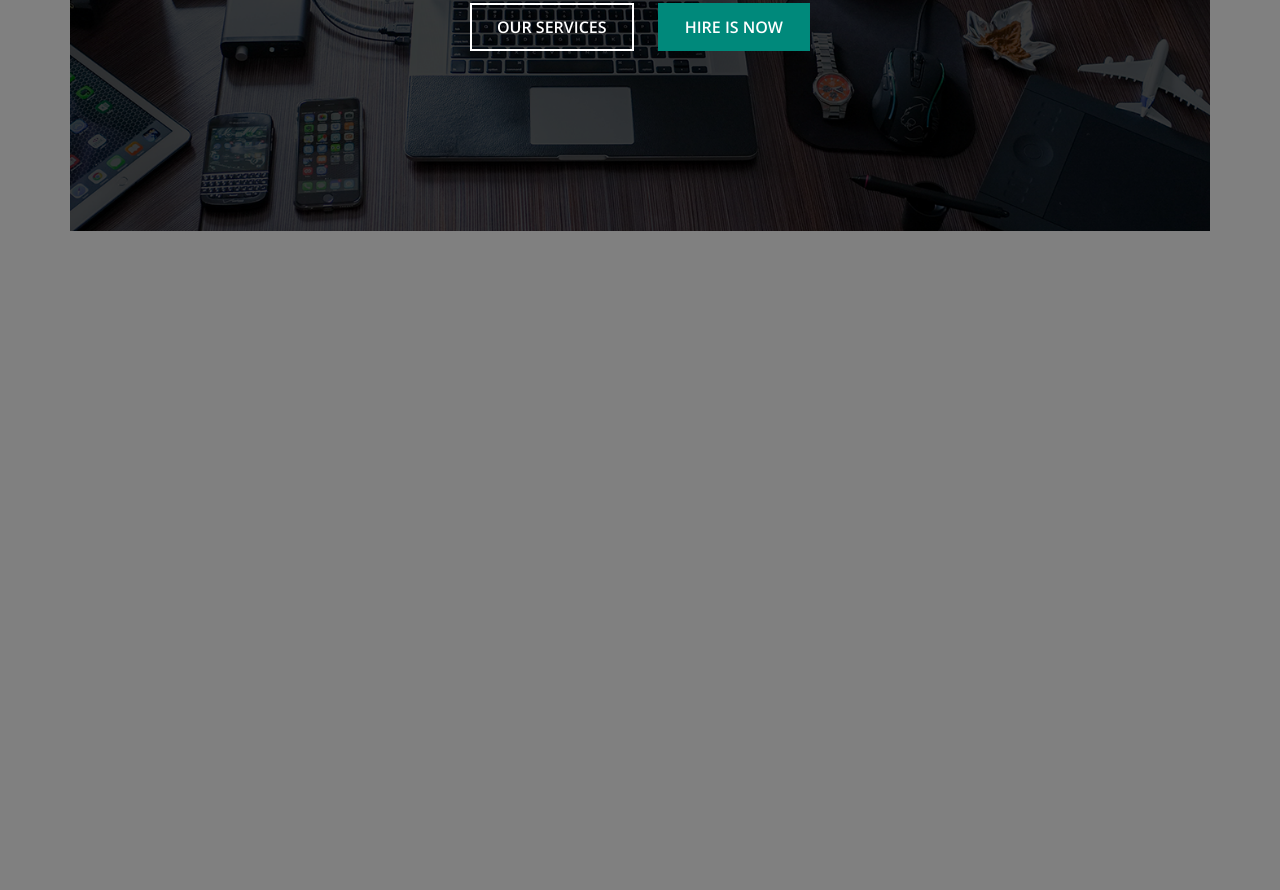
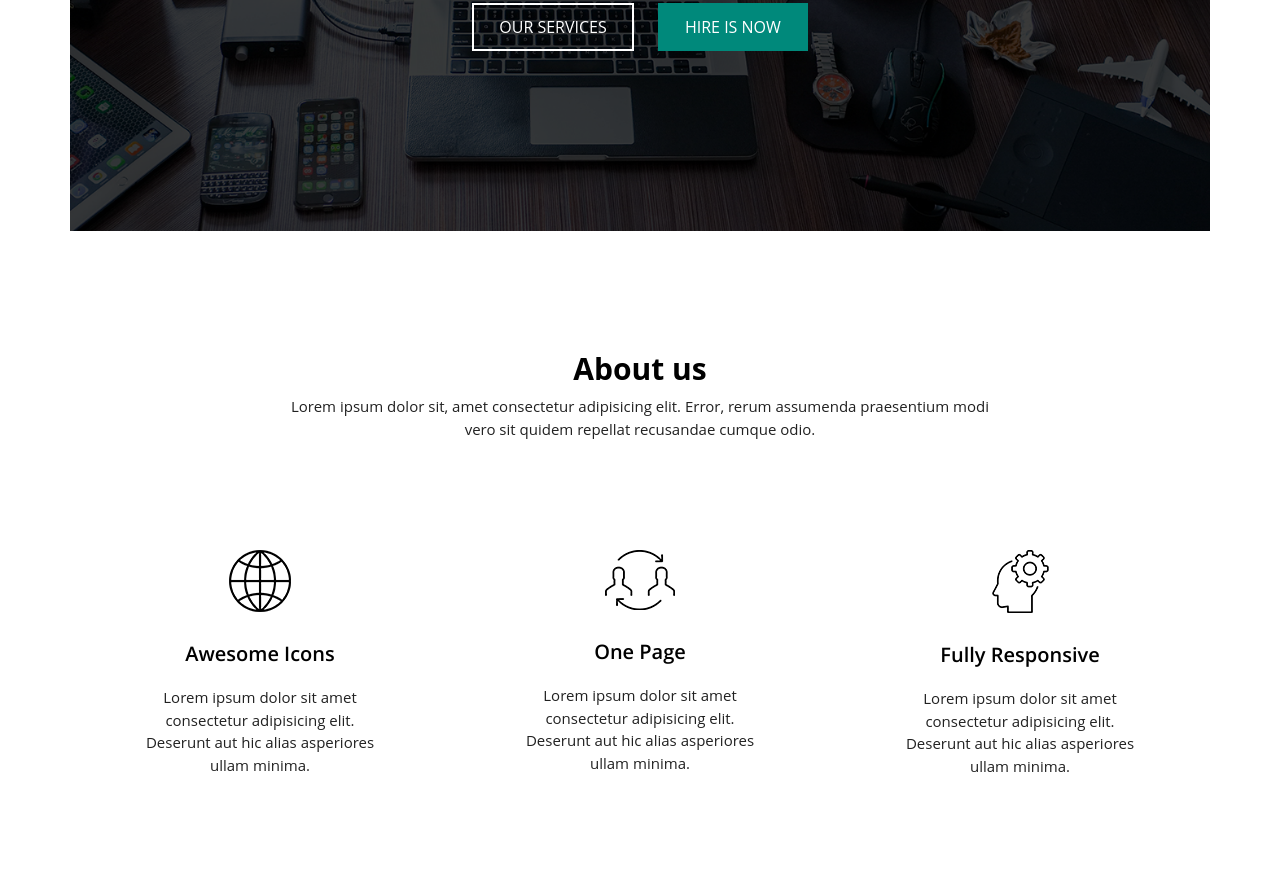
Before and after one commit to green332211/bemWithBootstrap, a plain HTML site: page index.html in a window 1280 px wide. Shown: the part 491-1381 px from the top of the page. Before the commit the page ends 800 px from the top, so only its background shows below. Drawn offline with nearby package versions, Linux system fonts and the light colour scheme.

Commit message:
Допилил раздел " О нас "

```diff
--- a/css/style.css
+++ b/css/style.css
@@ -1,9 +1,7 @@
 @import 'fonts.css';
 
 body {
-    background: grey;
-    font-family: 'Open Sans Semibold';
-
+    font-family: 'Open Sans';
 }
 
 ul, li {
@@ -23,6 +21,7 @@ ul, li {
 }
 
 .menu__item a {
+    font-family: 'Open Sans Semibold';
     font-size: 20px;
     color: #212121;
 }
@@ -73,5 +72,32 @@ ul, li {
 .button__full:hover {
     border: 2px solid white;
     background: #055c53;
+}
 
+/* О нас */
+
+.about {
+    color: black;
+    background: white;
+    text-align: center;
+    padding-top: 120px;
+    padding-bottom: 125px;
 }
+
+.about__title {
+    font-size: 30px;
+    font-weight: bold;
+}
+
+.about__text {
+    color: #212121;
+    font-size: 15px;
+    margin-bottom: 110px;
+}
+
+.about__h3 {
+    margin-top: 30px;
+    margin-bottom: 20px;
+    font-family: 'Open Sans Semibold';
+    font-size: 20px;
+}
--- a/index.html
+++ b/index.html
@@ -43,6 +43,34 @@
         </div>
     </header>
 
+    <section class="about">
+        <div class="container">
+            <div class="row justify-content-center">
+                <div class="col-xl-8">
+                    <h2 class="about__title">About us</h2>
+                    <p class="about__text">Lorem ipsum dolor sit, amet consectetur adipisicing elit. Error, rerum assumenda praesentium modi vero sit quidem repellat recusandae cumque odio.</p>
+                </div>
+            </div>
+            <div class="row justify-content-around">
+                <div class="col-xl-3">
+                    <img src="img/internet.png" alt="">
+                    <h3 class="about__h3">Awesome Icons</h3>
+                    <p class="about__text">Lorem ipsum dolor sit amet consectetur adipisicing elit. Deserunt aut hic alias asperiores ullam minima.</p>
+                </div>
+                <div class="col-xl-3">
+                    <img src="img/transfer.png" alt="">
+                    <h3 class="about__h3">One Page</h3>
+                    <p class="about__text">Lorem ipsum dolor sit amet consectetur adipisicing elit. Deserunt aut hic alias asperiores ullam minima.</p>
+                </div>
+                <div class="col-xl-3">
+                    <img src="img/head.png" alt="">
+                    <h3 class="about__h3">Fully Responsive</h3>
+                    <p class="about__text">Lorem ipsum dolor sit amet consectetur adipisicing elit. Deserunt aut hic alias asperiores ullam minima.</p>
+                </div>
+            </div>
+        </div>
+    </section>
+
     <script src="https://code.jquery.com/jquery-3.3.1.slim.min.js" integrity="sha384-q8i/X+965DzO0rT7abK41JStQIAqVgRVzpbzo5smXKp4YfRvH+8abtTE1Pi6jizo" crossorigin="anonymous"></script>
     <script src="https://cdnjs.cloudflare.com/ajax/libs/popper.js/1.14.7/umd/popper.min.js" integrity="sha384-UO2eT0CpHqdSJQ6hJty5KVphtPhzWj9WO1clHTMGa3JDZwrnQq4sF86dIHNDz0W1" crossorigin="anonymous"></script>
     <script src="https://stackpath.bootstrapcdn.com/bootstrap/4.3.1/js/bootstrap.min.js" integrity="sha384-JjSmVgyd0p3pXB1rRibZUAYoIIy6OrQ6VrjIEaFf/nJGzIxFDsf4x0xIM+B07jRM" crossorigin="anonymous"></script>
```
Also changed, not shown: img/head.png (added), img/internet.png (added), img/transfer.png (added).
